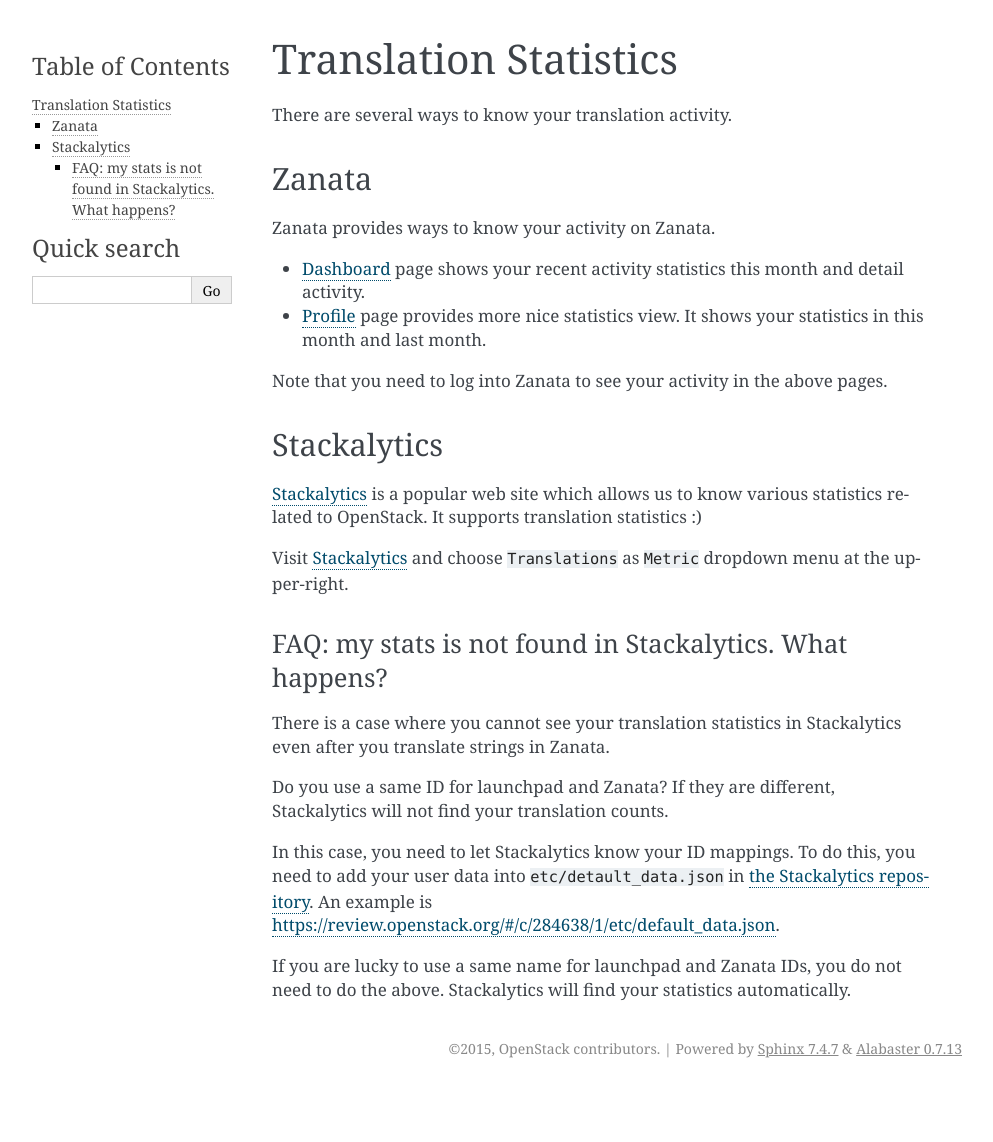
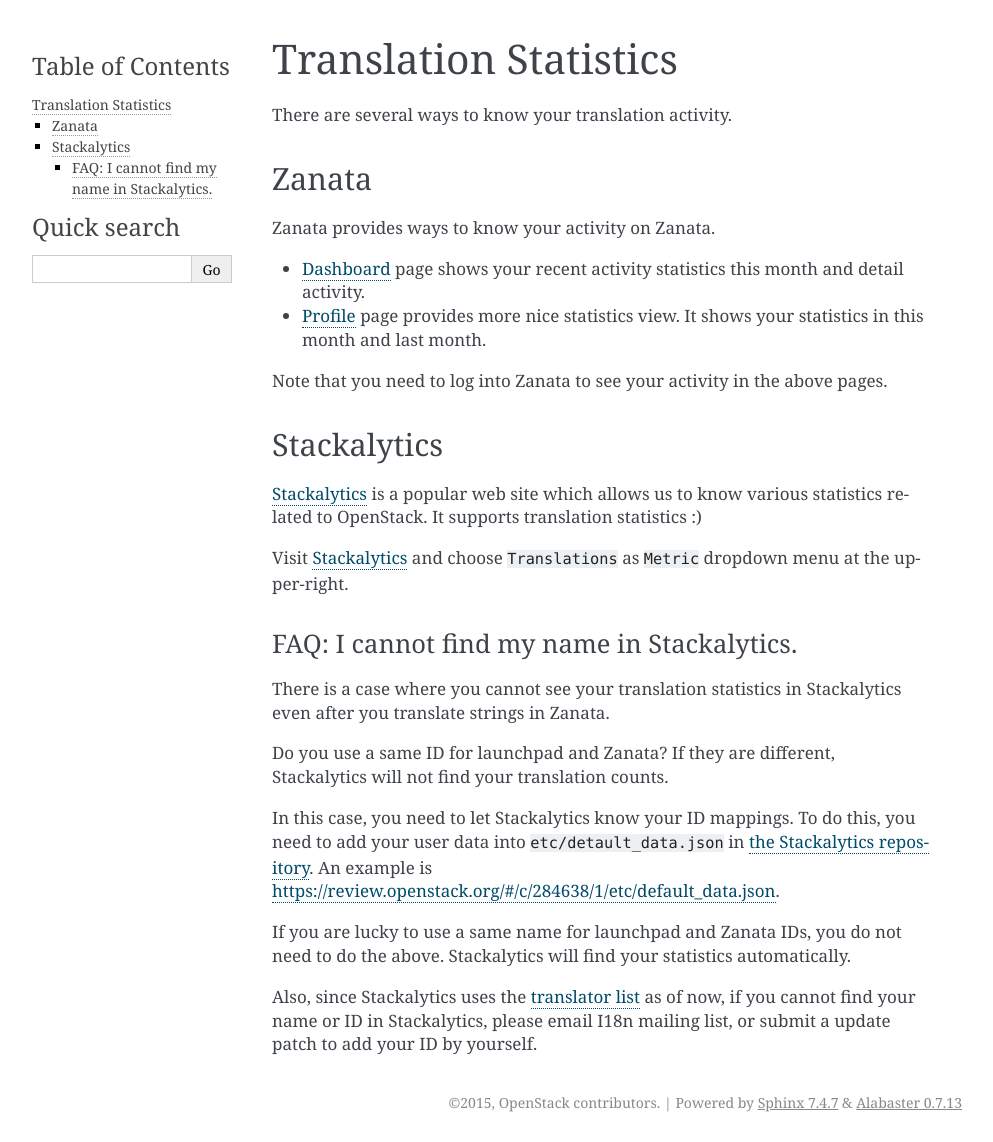
Before and after one commit to openstack/i18n, a Sphinx documentation site: the page built from doc/source/translation_stats.rst, in a window 1280 px wide. Shown: the whole page, without its empty margins (148-1141 px from the left). Built offline with Sphinx 7.4.7, drawn with Linux system fonts in a browser that asks for light colours; before the commit the page ends 1088 px from its top, so only the background shows below that.

Commit message:
Add note about Zanata user list maintainance
Change-Id: I8f5fe675be3ac18748d20e730c139dd063deaa7e

```diff
--- a/doc/source/translation_stats.rst
+++ b/doc/source/translation_stats.rst
@@ -27,8 +27,8 @@
 Visit `Stackalytics <http://stackalytics.com/>`__ and
 choose ``Translations`` as ``Metric`` dropdown menu at the upper-right.
 
-FAQ: my stats is not found in Stackalytics. What happens?
----------------------------------------------------------
+FAQ: I cannot find my name in Stackalytics.
+-------------------------------------------
 
 There is a case where you cannot see your translation statistics
 in Stackalytics even after you translate strings in Zanata.
@@ -44,3 +44,8 @@
 If you are lucky to use a same name for launchpad and Zanata IDs,
 you do not need to do the above.
 Stackalytics will find your statistics automatically.
+
+Also, since Stackalytics uses the `translator list
+<http://git.openstack.org/cgit/openstack/i18n/tree/tools/zanata/translation_team.yaml>`_
+as of now, if you cannot find your name or ID in Stackalytics, please email
+I18n mailing list, or submit a update patch to add your ID by yourself.
```
